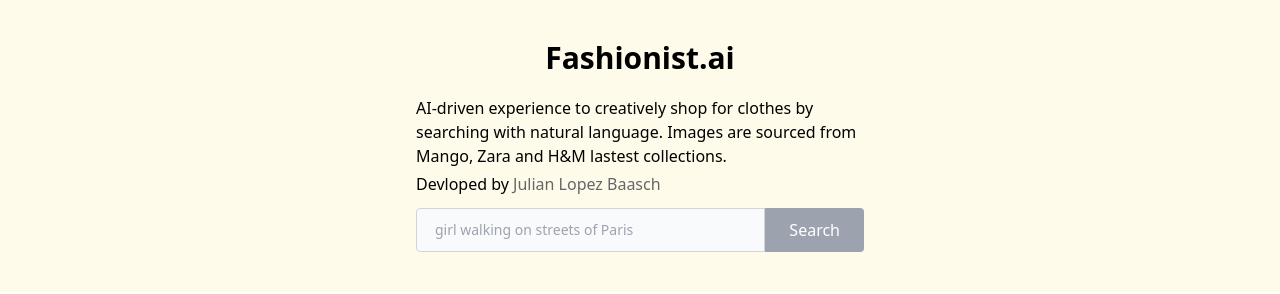
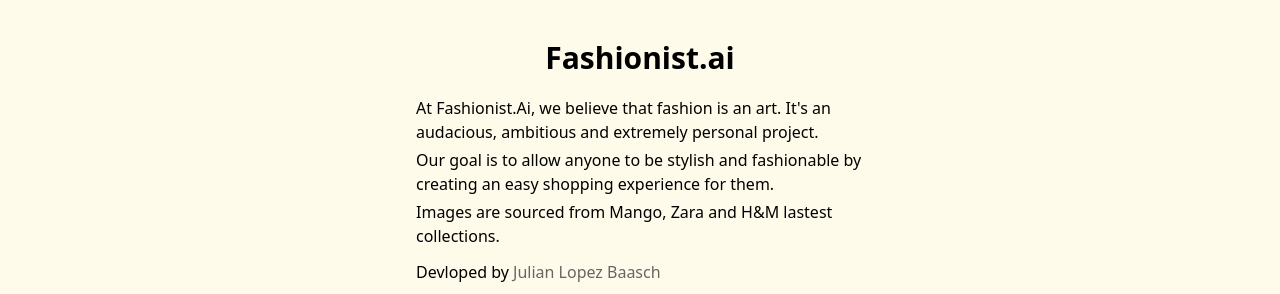
Before and after one commit to JulianLopezB/douki-site, a React (Create React App) app: page / in a window 1280 px wide. Shown: the top 294 px of the page. Built offline with nearby package versions, Linux system fonts and the light colour scheme; no server answers; the HTML template or start-up script is replaced by a standard one.

Commit message:
chaning content

```diff
--- a/src/components/Jumbutron.js
+++ b/src/components/Jumbutron.js
@@ -5,7 +5,10 @@
     <div className="bg-amber-50 flex items-center py-10">
       <div className='max-w-md mx-auto w-full'>
         <h1 className='text-gray text-center text-3xl font-bold mb-5'>Fashionist.ai</h1>
-        <p className='text-gray text-left text-1xl  mb-1'>AI-driven experience to creatively shop for clothes by searching with natural language.
+        <p className='text-gray text-left text-1xl  mb-1'>
+          At Fashionist.Ai, we believe that fashion is an art. It's an audacious, ambitious and extremely personal project. </p>
+        <p className='text-gray text-left text-1xl  mb-1'>Our goal is to allow anyone to be stylish and fashionable by creating an easy shopping experience for them.</p>
+        <p className='text-gray text-left text-1xl  mb-3'>
         Images are sourced from Mango, Zara and H&M lastest collections. </p>
         <p className='text-gray text-left text-1xl  mb-3'>Devloped by <a class="footer" href="https://twitter.com/JulianLBaasch" target="_blank">Julian Lopez Baasch</a></p>
         {children}
```
